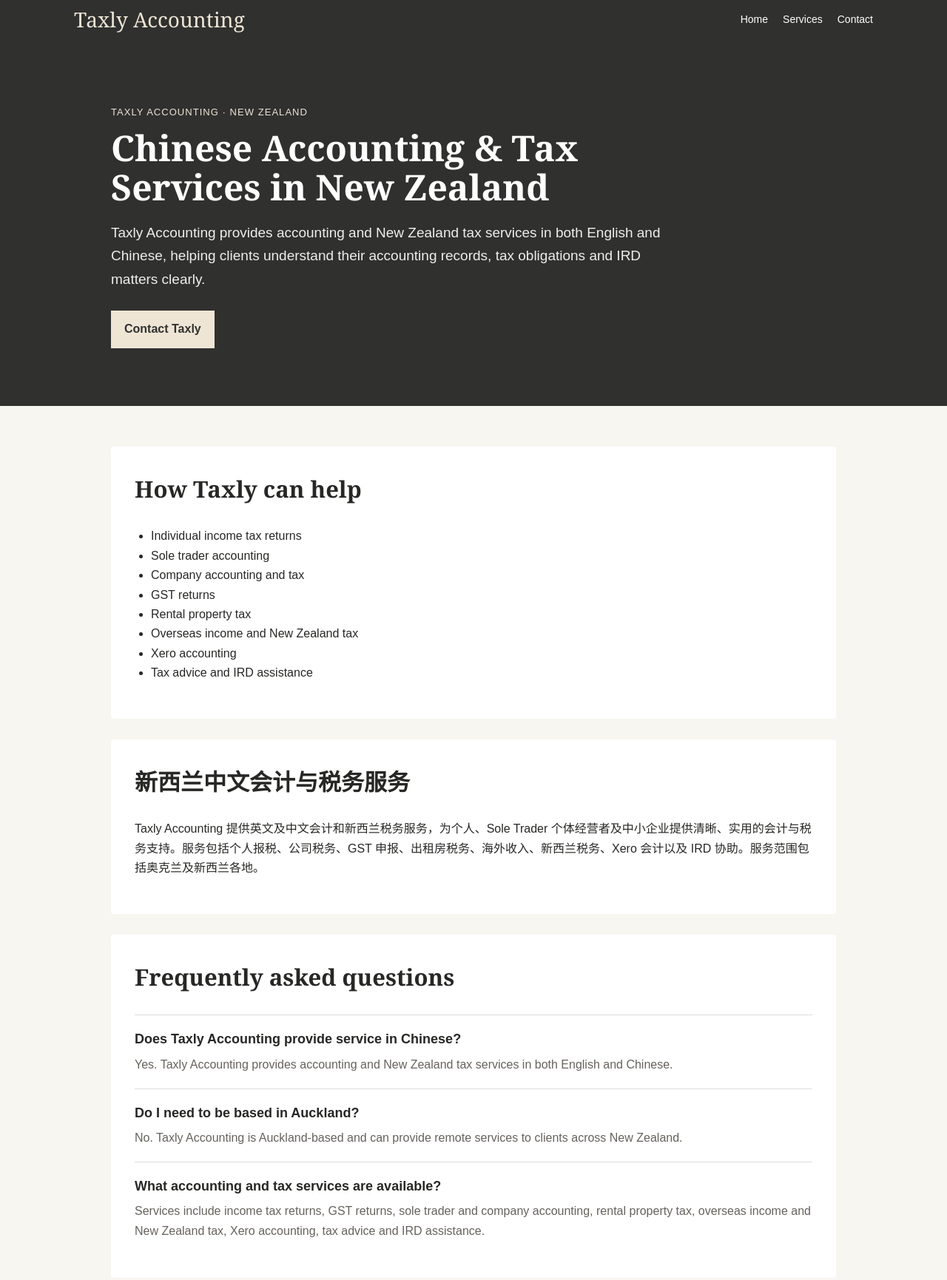
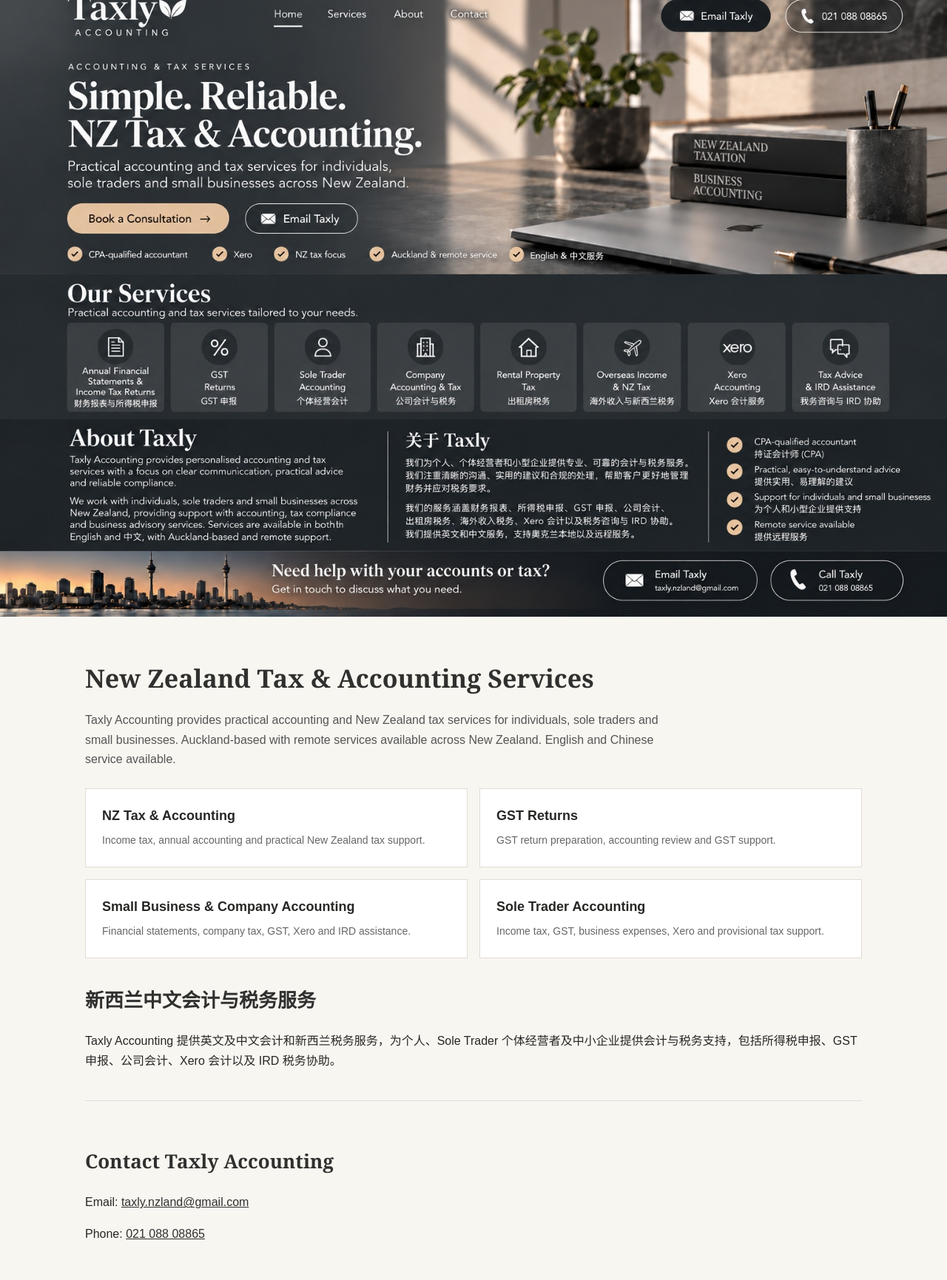
Before and after one commit to taxlynzland/taxly-website, a plain HTML site: page index.html in a window 1280 px wide. Shown: the part 19-1750 px from the top of the page at 74% size. Drawn offline with Linux system fonts and the light colour scheme.

Commit message:
Update index.html

```diff
--- a/index.html
+++ b/index.html
@@ -3,47 +3,333 @@
 <head>
 <meta charset="utf-8">
 <meta name="viewport" content="width=device-width,initial-scale=1">
-<title>Chinese Accountant NZ | 中文会计税务服务 | Taxly Accounting</title>
-<meta name="description" content="English and Chinese accounting and New Zealand tax services for individuals, sole traders and small businesses in Auckland and across New Zealand.">
+
+<title>Taxly Accounting | NZ Tax & Accounting Services</title>
+
+<meta name="description" content="Taxly Accounting provides New Zealand tax and accounting services for individuals, sole traders and small businesses. GST, company accounting, Xero and IRD assistance. English and Chinese service available.">
+
 <meta name="robots" content="index,follow,max-image-preview:large">
-<link rel="canonical" href="https://taxly.nz/chinese-accountant/">
-<meta property="og:title" content="Chinese Accountant NZ | 中文会计税务服务 | Taxly Accounting">
-<meta property="og:description" content="English and Chinese accounting and New Zealand tax services for individuals, sole traders and small businesses in Auckland and across New Zealand.">
-<meta property="og:url" content="https://taxly.nz/chinese-accountant/">
+
+<link rel="canonical" href="https://taxly.nz/">
+
+<meta property="og:title" content="Taxly Accounting | NZ Tax & Accounting Services">
+<meta property="og:description" content="Practical New Zealand tax and accounting services for individuals, sole traders and small businesses.">
+<meta property="og:url" content="https://taxly.nz/">
 <meta property="og:type" content="website">
-<script type="application/ld+json">{"@context": "https://schema.org", "@type": "ProfessionalService", "name": "Taxly Accounting", "url": "https://taxly.nz/", "email": "taxly.nzland@gmail.com", "telephone": "+64 21 088 08865", "areaServed": [{"@type": "City", "name": "Auckland"}, {"@type": "Country", "name": "New Zealand"}], "availableLanguage": ["English", "Chinese"]}</script>
-<script type="application/ld+json">{"@context": "https://schema.org", "@type": "FAQPage", "mainEntity": [{"@type": "Question", "name": "Does Taxly Accounting provide service in Chinese?", "acceptedAnswer": {"@type": "Answer", "text": "Yes. Taxly Accounting provides accounting and New Zealand tax services in both English and Chinese."}}, {"@type": "Question", "name": "Do I need to be based in Auckland?", "acceptedAnswer": {"@type": "Answer", "text": "No. Taxly Accounting is Auckland-based and can provide remote services to clients across New Zealand."}}, {"@type": "Question", "name": "What accounting and tax services are available?", "acceptedAnswer": {"@type": "Answer", "text": "Services include income tax returns, GST returns, sole trader and company accounting, rental property tax, overseas income and New Zealand tax, Xero accounting, tax advice and IRD assistance."}}]}</script>
+<meta property="og:image" content="https://taxly.nz/taxly-homepage.jpg">
+
+<script type="application/ld+json">
+{
+  "@context":"https://schema.org",
+  "@type":"ProfessionalService",
+  "name":"Taxly Accounting",
+  "url":"https://taxly.nz/",
+  "email":"taxly.nzland@gmail.com",
+  "telephone":"+642108808865",
+  "areaServed":[
+    {"@type":"City","name":"Auckland"},
+    {"@type":"Country","name":"New Zealand"}
+  ],
+  "availableLanguage":["English","Chinese"],
+  "knowsAbout":[
+    "New Zealand tax",
+    "Accounting",
+    "GST returns",
+    "Sole trader accounting",
+    "Small business accounting",
+    "Company accounting",
+    "Xero accounting",
+    "IRD assistance"
+  ]
+}
+</script>
+
 <style>
-:root{--charcoal:#30302f;--cream:#eee5d5;--paper:#f8f6f1;--ink:#272725;--muted:#66625c}
-*{box-sizing:border-box} body{margin:0;font-family:Arial,Helvetica,sans-serif;background:var(--paper);color:var(--ink);line-height:1.65}
-header{background:var(--charcoal);color:white;padding:22px 7%} nav{max-width:1080px;margin:auto;display:flex;align-items:center;justify-content:space-between;gap:24px}
-.brand{font-family:Georgia,serif;font-size:28px;color:var(--cream);text-decoration:none}.navlinks a{color:white;text-decoration:none;margin-left:20px;font-size:14px}
-.hero{background:var(--charcoal);color:white;padding:70px 7% 78px}.wrap{max-width:980px;margin:auto}.eyebrow{color:var(--cream);letter-spacing:.08em;text-transform:uppercase;font-size:13px}
-h1{font-family:Georgia,serif;font-size:48px;line-height:1.12;margin:10px 0 18px;max-width:800px} .hero p{max-width:760px;font-size:19px;color:#eee}
-main{padding:55px 7%} h2{font-family:Georgia,serif;font-size:31px;margin-top:0} .card{background:white;padding:32px;border-radius:4px;margin:0 0 28px}
-ul{padding-left:22px}.cta{display:inline-block;background:var(--cream);color:var(--charcoal);padding:12px 18px;text-decoration:none;font-weight:bold;margin:8px 10px 0 0}
-.faq{border-top:1px solid #ddd;padding:18px 0}.faq h3{font-size:18px;margin:0 0 6px}.faq p{margin:0;color:var(--muted)}
-footer{background:var(--charcoal);color:#ddd;padding:30px 7%;font-size:14px} footer a{color:var(--cream)}
-@media(max-width:700px){h1{font-size:36px}.navlinks{display:none}.hero{padding-top:48px}.card{padding:24px}}
+*{
+  box-sizing:border-box;
+}
+
+html,body{
+  margin:0;
+  padding:0;
+  background:#30302f;
+  font-family:Arial,Helvetica,sans-serif;
+}
+
+/* ORIGINAL TAXLY VISUAL HOMEPAGE */
+
+.homepage{
+  position:relative;
+  width:100%;
+  max-width:1600px;
+  margin:0 auto;
+  line-height:0;
+}
+
+.homepage img{
+  display:block;
+  width:100%;
+  height:auto;
+}
+
+/*
+Clickable service areas.
+These sit invisibly over the service section
+of the existing Taxly homepage image.
+*/
+
+.service-link{
+  position:absolute;
+  display:block;
+  z-index:5;
+  cursor:pointer;
+}
+
+/* Service cards */
+
+.service-1{
+  left:7%;
+  top:43%;
+  width:20%;
+  height:10%;
+}
+
+.service-2{
+  left:28%;
+  top:43%;
+  width:20%;
+  height:10%;
+}
+
+.service-3{
+  left:49%;
+  top:43%;
+  width:20%;
+  height:10%;
+}
+
+.service-4{
+  left:70%;
+  top:43%;
+  width:22%;
+  height:10%;
+}
+
+/* MACHINE READABLE CONTENT */
+
+.seo-content{
+  background:#f8f6f1;
+  color:#272725;
+  padding:55px 7%;
+  line-height:1.65;
+}
+
+.seo-wrap{
+  max-width:1050px;
+  margin:auto;
+}
+
+.seo-content h1,
+.seo-content h2{
+  font-family:Georgia,serif;
+  color:#30302f;
+}
+
+.seo-content h1{
+  font-size:34px;
+  margin:0 0 15px;
+}
+
+.seo-content h2{
+  font-size:26px;
+  margin-top:35px;
+}
+
+.intro{
+  max-width:800px;
+  color:#555;
+}
+
+.services{
+  display:grid;
+  grid-template-columns:repeat(2,1fr);
+  gap:16px;
+  margin-top:25px;
+}
+
+.service{
+  display:block;
+  background:white;
+  border:1px solid #e2ddd4;
+  padding:22px;
+  text-decoration:none;
+  color:#272725;
+}
+
+.service strong{
+  display:block;
+  font-size:18px;
+  margin-bottom:5px;
+}
+
+.service span{
+  color:#666;
+  font-size:14px;
+}
+
+.contact{
+  margin-top:40px;
+  padding-top:25px;
+  border-top:1px solid #ddd;
+}
+
+.contact a{
+  color:#30302f;
+}
+
+footer{
+  background:#30302f;
+  color:#ddd;
+  padding:25px 7%;
+  line-height:1.5;
+  text-align:center;
+  font-size:14px;
+}
+
+@media(max-width:700px){
+
+  .services{
+    grid-template-columns:1fr;
+  }
+
+  .seo-content{
+    padding:38px 6%;
+  }
+
+  .seo-content h1{
+    font-size:28px;
+  }
+
+}
 </style>
 </head>
+
 <body>
-<header><nav><a class="brand" href="/">Taxly Accounting</a><div class="navlinks"><a href="/">Home</a><a href="/nz-tax-accounting/">Services</a><a href="mailto:taxly.nzland@gmail.com">Contact</a></div></nav></header>
-<section class="hero"><div class="wrap"><div class="eyebrow">Taxly Accounting · New Zealand</div><h1>Chinese Accounting &amp; Tax Services in New Zealand</h1><p>Taxly Accounting provides accounting and New Zealand tax services in both English and Chinese, helping clients understand their accounting records, tax obligations and IRD matters clearly.</p><a class="cta" href="mailto:taxly.nzland@gmail.com?subject=Taxly%20Consultation">Contact Taxly</a></div></section>
-<main><div class="wrap">
-<section class="card"><h2>How Taxly can help</h2><ul><li>Individual income tax returns</li>
-<li>Sole trader accounting</li>
-<li>Company accounting and tax</li>
-<li>GST returns</li>
-<li>Rental property tax</li>
-<li>Overseas income and New Zealand tax</li>
-<li>Xero accounting</li>
-<li>Tax advice and IRD assistance</li></ul></section>
-<section class="card" lang="zh-Hans"><h2>新西兰中文会计与税务服务</h2><p>Taxly Accounting 提供英文及中文会计和新西兰税务服务，为个人、Sole Trader 个体经营者及中小企业提供清晰、实用的会计与税务支持。服务包括个人报税、公司税务、GST 申报、出租房税务、海外收入、新西兰税务、Xero 会计以及 IRD 协助。服务范围包括奥克兰及新西兰各地。</p></section>
-<section class="card"><h2>Frequently asked questions</h2><div class="faq"><h3>Does Taxly Accounting provide service in Chinese?</h3><p>Yes. Taxly Accounting provides accounting and New Zealand tax services in both English and Chinese.</p></div>
-<div class="faq"><h3>Do I need to be based in Auckland?</h3><p>No. Taxly Accounting is Auckland-based and can provide remote services to clients across New Zealand.</p></div>
-<div class="faq"><h3>What accounting and tax services are available?</h3><p>Services include income tax returns, GST returns, sole trader and company accounting, rental property tax, overseas income and New Zealand tax, Xero accounting, tax advice and IRD assistance.</p></div></section>
-<section class="card"><h2>Contact Taxly Accounting</h2><p>Auckland-based with remote service available across New Zealand. English &amp; 中文服务.</p><p><a href="mailto:taxly.nzland@gmail.com">taxly.nzland@gmail.com</a> · <a href="tel:+642108808865">021 088 08865</a></p></section>
-</div></main>
-<footer><div class="wrap">© Taxly Accounting · <a href="/">taxly.nz</a></div></footer>
-</body></html>
+
+<!-- ORIGINAL TAXLY HOMEPAGE IMAGE -->
+
+<div class="homepage">
+
+<img
+  src="/taxly-homepage.jpg"
+  alt="Taxly Accounting New Zealand tax and accounting services"
+>
+
+<!-- CLICKABLE SERVICE AREAS -->
+
+<a
+  class="service-link service-1"
+  href="/nz-tax-accounting/"
+  aria-label="New Zealand Tax and Accounting Services">
+</a>
+
+<a
+  class="service-link service-2"
+  href="/gst-returns/"
+  aria-label="GST Returns New Zealand">
+</a>
+
+<a
+  class="service-link service-3"
+  href="/small-business-accounting/"
+  aria-label="Small Business and Company Accounting">
+</a>
+
+<a
+  class="service-link service-4"
+  href="/sole-trader-accounting/"
+  aria-label="Sole Trader Accounting New Zealand">
+</a>
+
+</div>
+
+
+<!-- REAL HTML CONTENT FOR GOOGLE / CHATGPT / CLIENTS -->
+
+<section class="seo-content">
+
+<div class="seo-wrap">
+
+<h1>New Zealand Tax &amp; Accounting Services</h1>
+
+<p class="intro">
+Taxly Accounting provides practical accounting and New Zealand tax services for individuals, sole traders and small businesses. Auckland-based with remote services available across New Zealand. English and Chinese service available.
+</p>
+
+
+<div class="services">
+
+<a class="service" href="/nz-tax-accounting/">
+<strong>NZ Tax &amp; Accounting</strong>
+<span>Income tax, annual accounting and practical New Zealand tax support.</span>
+</a>
+
+<a class="service" href="/gst-returns/">
+<strong>GST Returns</strong>
+<span>GST return preparation, accounting review and GST support.</span>
+</a>
+
+<a class="service" href="/small-business-accounting/">
+<strong>Small Business &amp; Company Accounting</strong>
+<span>Financial statements, company tax, GST, Xero and IRD assistance.</span>
+</a>
+
+<a class="service" href="/sole-trader-accounting/">
+<strong>Sole Trader Accounting</strong>
+<span>Income tax, GST, business expenses, Xero and provisional tax support.</span>
+</a>
+
+</div>
+
+
+<section lang="zh-Hans">
+
+<h2>新西兰中文会计与税务服务</h2>
+
+<p>
+Taxly Accounting 提供英文及中文会计和新西兰税务服务，为个人、Sole Trader 个体经营者及中小企业提供会计与税务支持，包括所得税申报、GST 申报、公司会计、Xero 会计以及 IRD 税务协助。
+</p>
+
+</section>
+
+
+<div class="contact">
+
+<h2>Contact Taxly Accounting</h2>
+
+<p>
+Email:
+<a href="mailto:taxly.nzland@gmail.com">
+taxly.nzland@gmail.com
+</a>
+</p>
+
+<p>
+Phone:
+<a href="tel:+642108808865">
+021 088 08865
+</a>
+</p>
+
+</div>
+
+</div>
+</section>
+
+
+<footer>
+© Taxly Accounting · New Zealand
+</footer>
+
+</body>
+</html>
```
